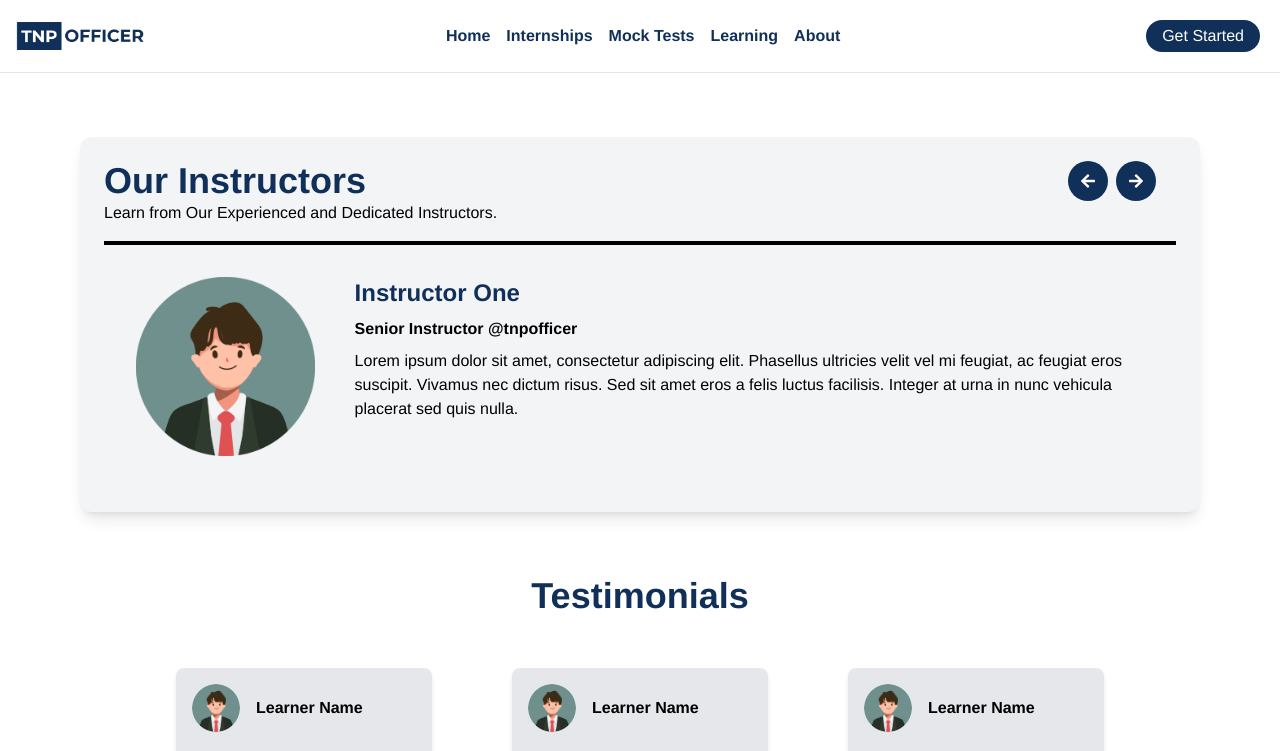
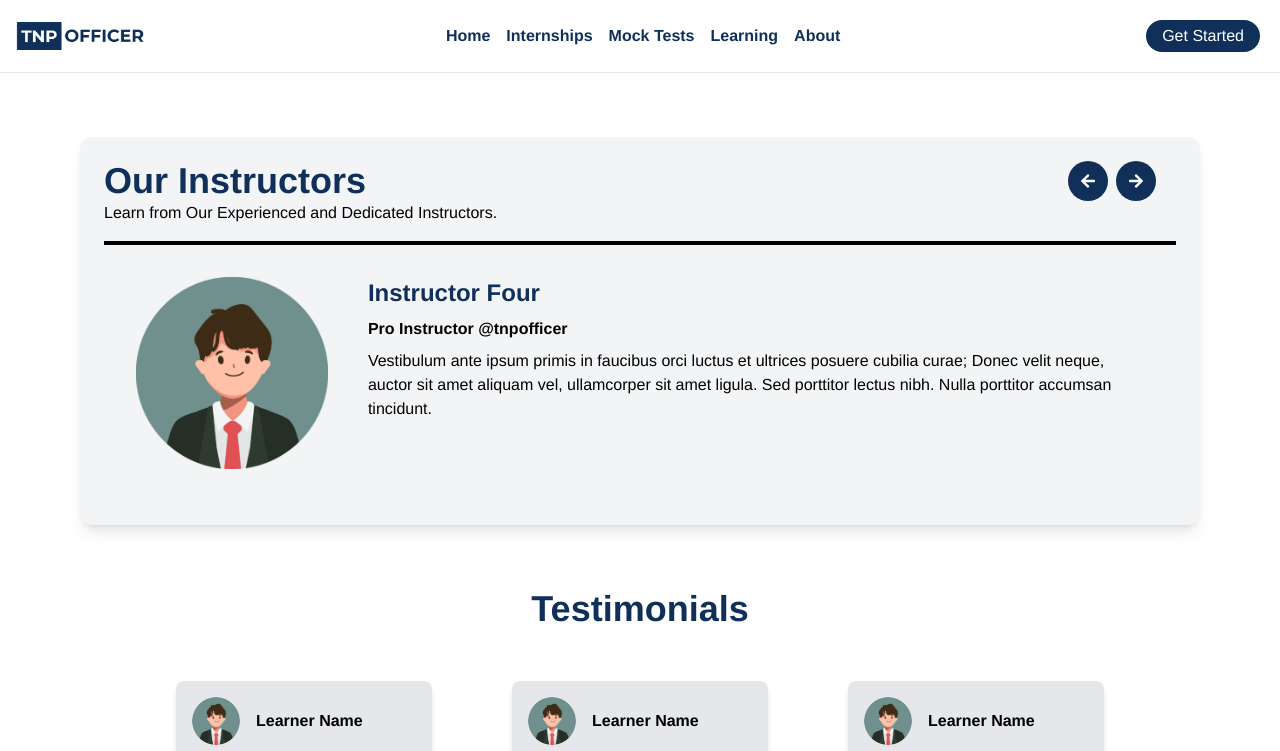
Before and after one commit to Sahil3982/TNP-Assi, a React (Vite) app: page / in a window 1280 px wide. Shown: the top 751 px of the page. Built offline with nearby package versions, Linux system fonts and the light colour scheme.

Commit message:
Added slider

```diff
--- a/src/Components/Course.jsx
+++ b/src/Components/Course.jsx
@@ -1,4 +1,4 @@
-import React, { useState } from 'react';
+import React, { useState,useEffect } from 'react';
 import { FaArrowLeft, FaArrowRight } from 'react-icons/fa';
 
 const Course = () => {
@@ -34,6 +34,14 @@ const Course = () => {
   const handleNextClick = () => {
     setCurrentIndex((prevIndex) => (prevIndex === instructors.length - 1 ? 0 : prevIndex + 1));
   };
+
+  useEffect(() => {
+    const interval = setInterval(() => {
+      setCurrentIndex((prevIndex) => (prevIndex === instructors.length - 1 ? 0 : prevIndex + 1));
+    }, 1500);
+
+    return () => clearInterval(interval);
+  }, [instructors.length]);
 
   const currentInstructor = instructors[currentIndex];
 
```
